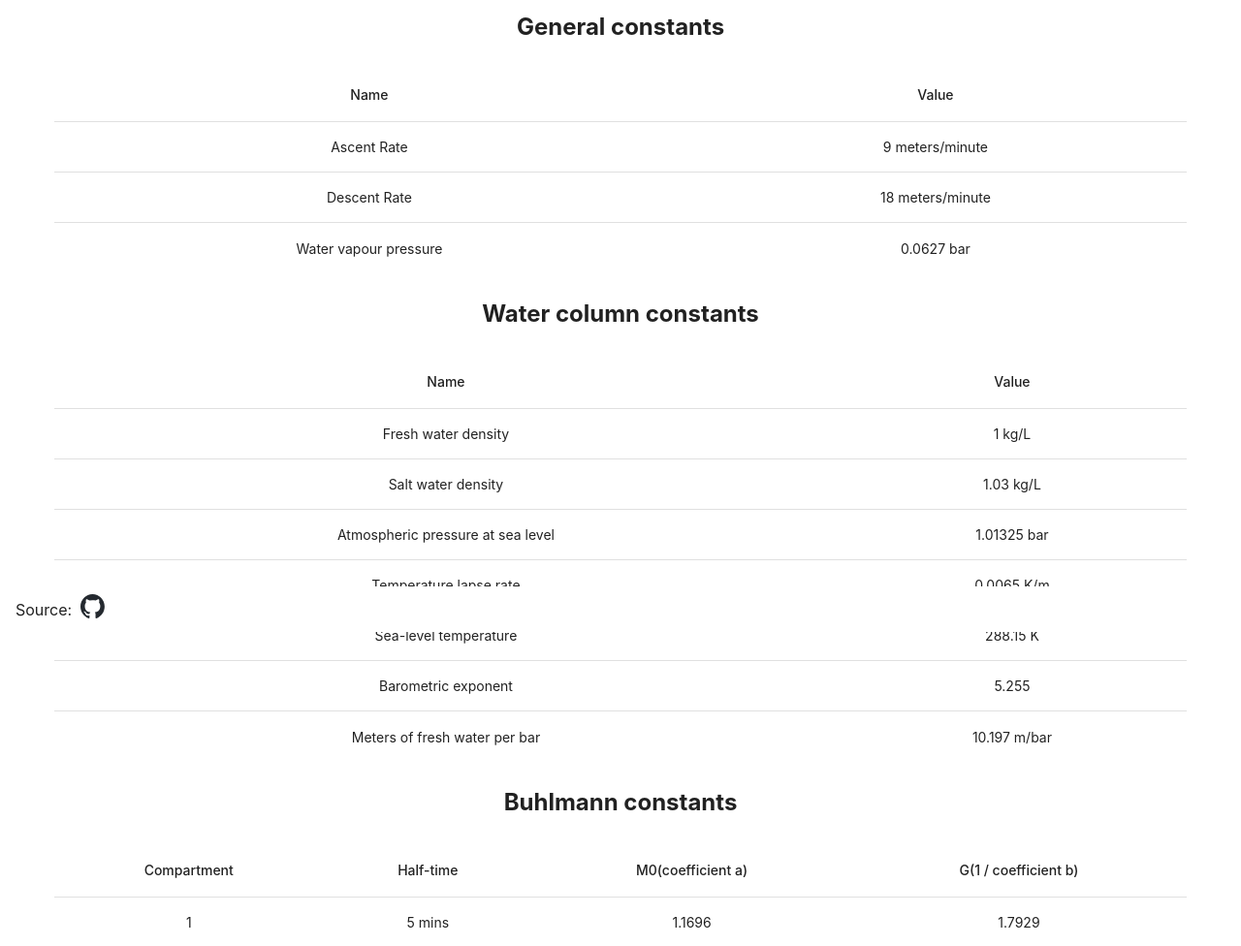
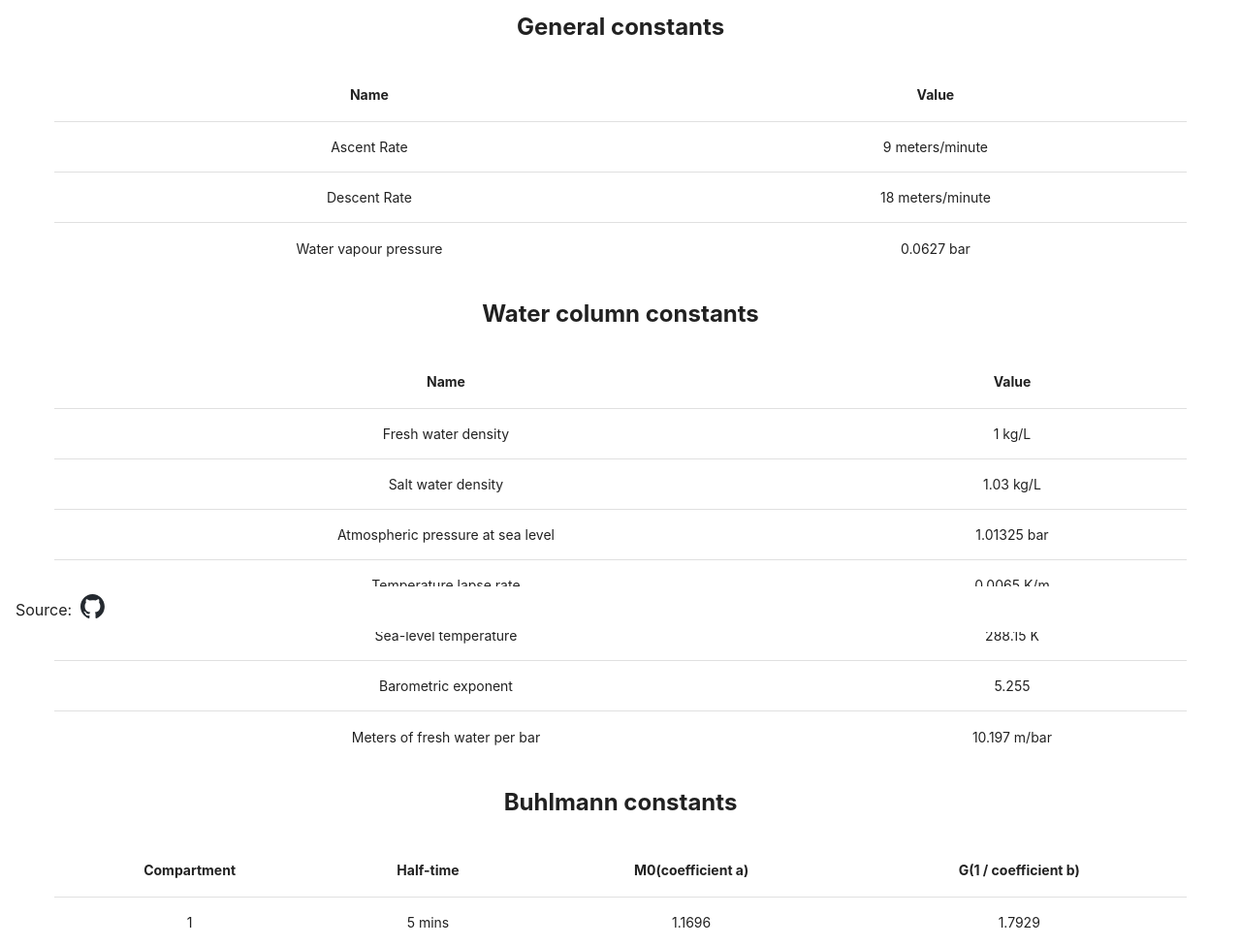
Before and after one commit to meinac/dave, a Vue app: page /constants in a window 1280 px wide. Shown: the part 148-1124 px from the top of the page at 97% size. Built offline with nearby package versions, Linux system fonts and the light colour scheme.

Commit message:
Make table headers in constants page bold

```diff
--- a/src/pages/Constants.vue
+++ b/src/pages/Constants.vue
@@ -52,8 +52,8 @@ export default {
           <v-table>
             <thead>
               <tr>
-                <th class="text-center">Name</th>
-                <th class="text-center">Value</th>
+                <th class="text-center font-weight-bold">Name</th>
+                <th class="text-center font-weight-bold">Value</th>
               </tr>
             </thead>
             <tbody>
@@ -87,8 +87,8 @@ export default {
           <v-table>
             <thead>
               <tr>
-                <th class="text-center">Name</th>
-                <th class="text-center">Value</th>
+                <th class="text-center font-weight-bold">Name</th>
+                <th class="text-center font-weight-bold">Value</th>
               </tr>
             </thead>
             <tbody>
@@ -138,10 +138,10 @@ export default {
           <v-table>
             <thead>
               <tr>
-                <th class="text-center">Compartment</th>
-                <th class="text-center">Half-time</th>
-                <th class="text-center">M0(coefficient a)</th>
-                <th class="text-center">G(1 / coefficient b)</th>
+                <th class="text-center font-weight-bold">Compartment</th>
+                <th class="text-center font-weight-bold">Half-time</th>
+                <th class="text-center font-weight-bold">M0(coefficient a)</th>
+                <th class="text-center font-weight-bold">G(1 / coefficient b)</th>
               </tr>
             </thead>
             <tbody>
```
